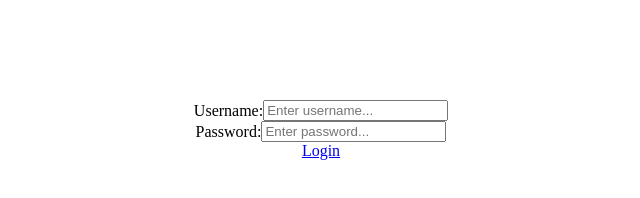
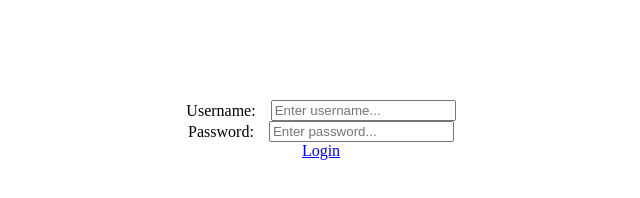
Before and after one commit to mmr7937/Archive-of-Rochester-Tools-A.R.T.-, a plain HTML site: page index.html in a window 1280 px wide. Shown: the whole page, without its empty margins (319-959 px from the left). Drawn offline with Linux system fonts and the light colour scheme.

Commit message:
Add missing quotation marks

```diff
--- a/index.html
+++ b/index.html
@@ -7,11 +7,11 @@
 </head>
 <body>
     <div style="display: flex; flex-direction: column; align-items: center; justify-content: center; margin-top: 100px">
-        <div style="display: flex; align-items: center; gap: 15px>
+        <div style="display: flex; align-items: center; gap: 15px">
             <label for="username">Username:</label>
             <input type="text" id="username" name="username" placeholder="Enter username..." maxlength=25>
         </div>
-        <div style="display: flex; align-items: center; gap: 15px>
+        <div style="display: flex; align-items: center; gap: 15px">
             <label for="password">Password:</label>
             <input type="text" id="password" name="password" placeholder="Enter password..." maxlength=25>
         </div>
```
